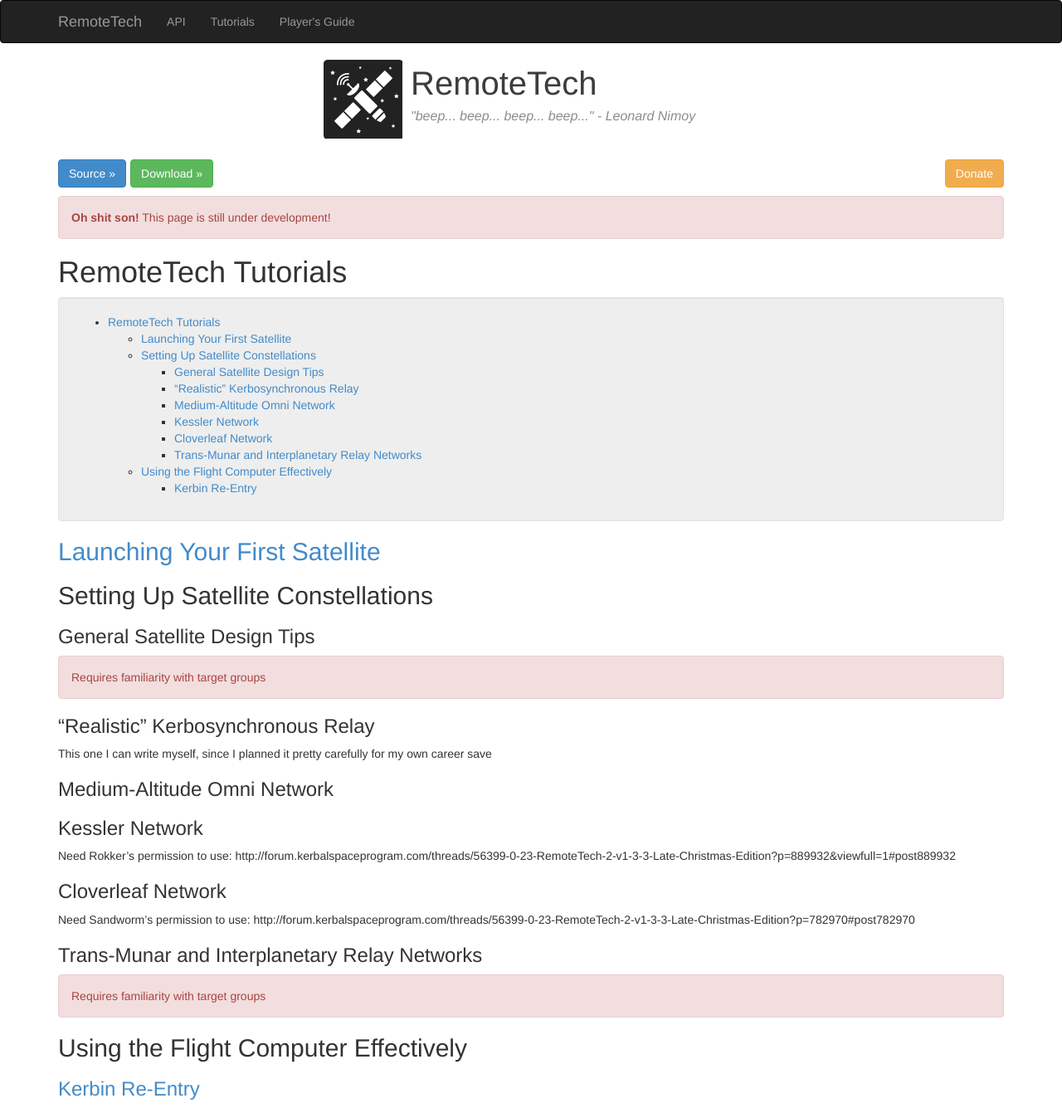
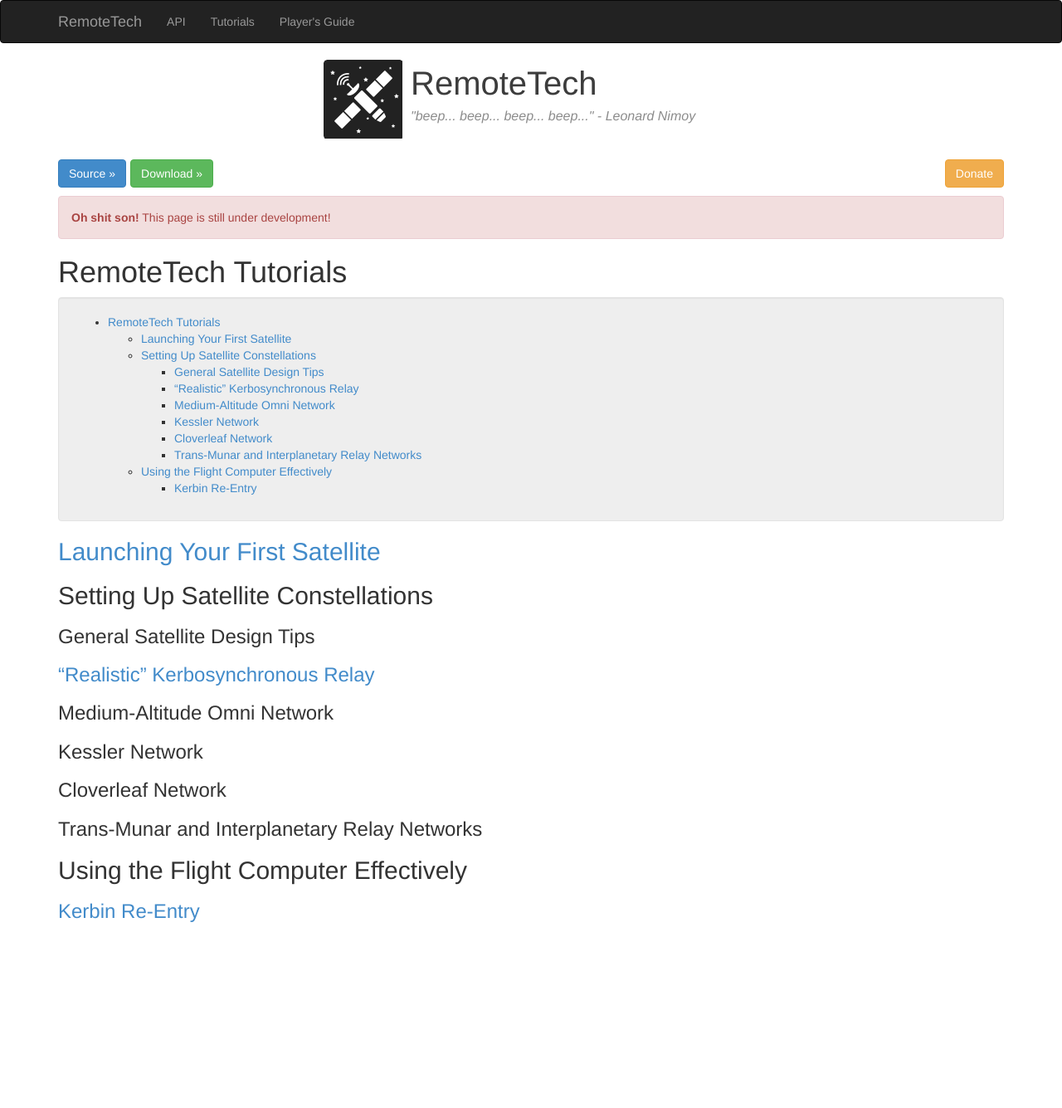
Before and after one commit to RemoteTechnologiesGroup/RemoteTech, a Jekyll site: the page built from tutorials/index.md, in a window 1280 px wide. Shown: the whole page at 83% size. Built offline with Jekyll 4.4.1, drawn with Linux system fonts in a browser that asks for light colours; nearby versions of some CDN libraries; after the commit the page ends 1121 px from its top, so only the background shows below that.

Commit message:
Made tutorial index more presentable

```diff
--- a/tutorials/index.md
+++ b/tutorials/index.md
@@ -19,27 +19,15 @@
 
 ###General Satellite Design Tips
 
-Requires familiarity with target groups
-{: .alert .alert-danger}
-
-###"Realistic" Kerbosynchronous Relay
-
-This one I can write myself, since I planned it pretty carefully for my own career save
+###["Realistic" Kerbosynchronous Relay](keo/)
 
 ###Medium-Altitude Omni Network
 
 ###Kessler Network
 
-Need Rokker's permission to use: http://forum.kerbalspaceprogram.com/threads/56399-0-23-RemoteTech-2-v1-3-3-Late-Christmas-Edition?p=889932&viewfull=1#post889932
-
 ###Cloverleaf Network
 
-Need Sandworm's permission to use: http://forum.kerbalspaceprogram.com/threads/56399-0-23-RemoteTech-2-v1-3-3-Late-Christmas-Edition?p=782970#post782970
-
 ###Trans-Munar and Interplanetary Relay Networks
-
-Requires familiarity with target groups
-{: .alert .alert-danger}
 
 ##Using the Flight Computer Effectively
 
```
